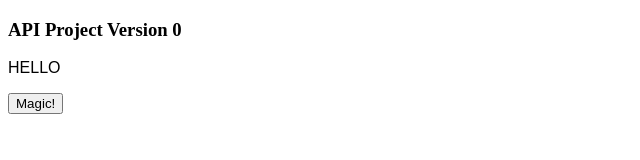
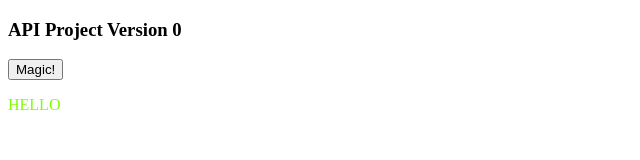
Before and after one commit to jianchenzhuuoft/INF1339-Project-2, a plain HTML site: page docs/version0.html in a window 1280 px wide. Both pictures are taken after a click on the button "Magic!". Shown: the whole page, without its empty margins (0-640 px from the left). Drawn offline with Linux system fonts and the light colour scheme.

Commit message:
Add files via upload
updated version of version 0

```diff
--- a/docs/version0.html
+++ b/docs/version0.html
@@ -6,23 +6,26 @@
   <title>Jianchen INF1339 Project 2</title>
   <style>
     .test_class {
-
       font-family: Arial, sans-serif;
     }
+    .output {
+      color: chartreuse;
+    }
   </style>
-  <script>
-    function hello() {
-      document.getElementById("sentinel").innerHTML = "HELLO";
-    }
-  </script>
+
 </head>
 
 <body>
   <h3>API Project Version 0</h3>
-  <p id="sentinel" class="test_class">This text will change to "HELLO" after you click on the button below. </p>
   <button id="magic" type="button" onclick=hello()>Magic!</button>
+  <p id="test_output" class="output"></p>
 </body>
 
+<script>
+  function hello() {
+    document.getElementById("test_output").innerHTML = "HELLO";
+  }
+</script>
 
 </html>
 
```
